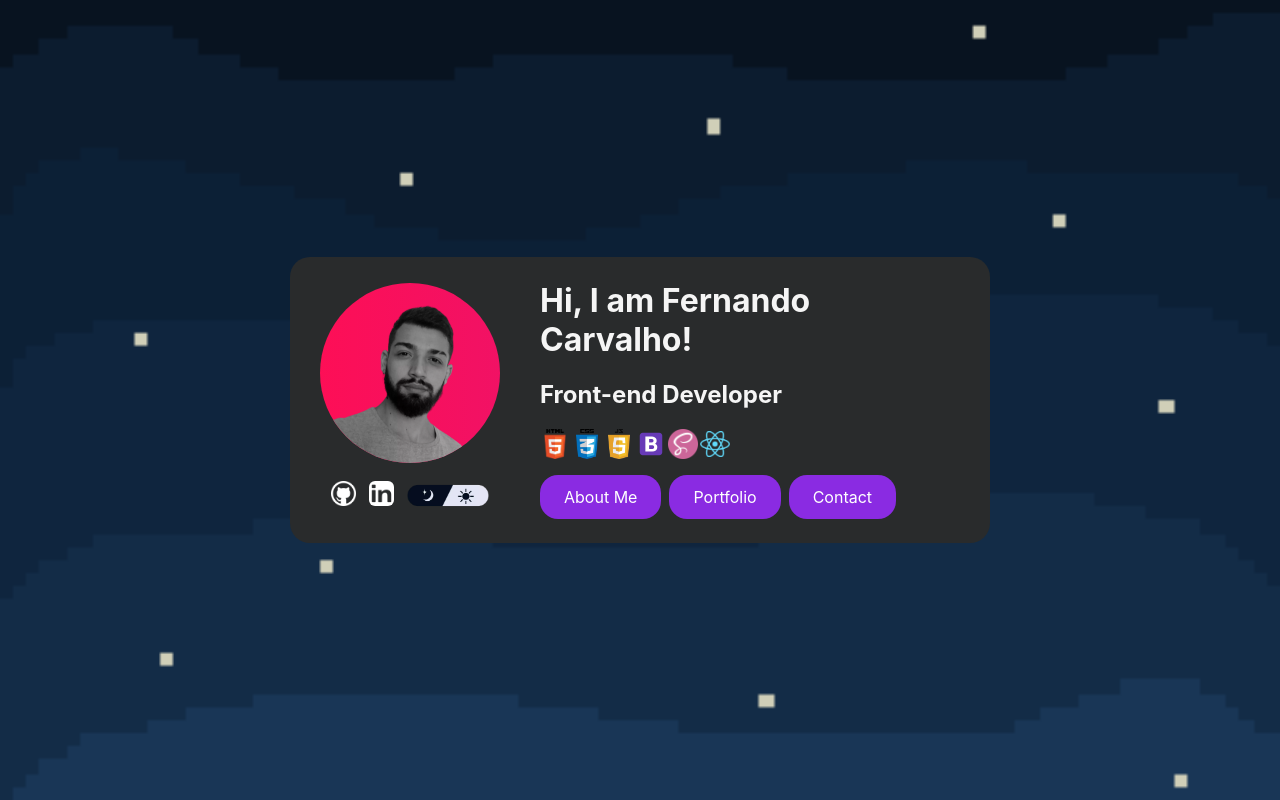
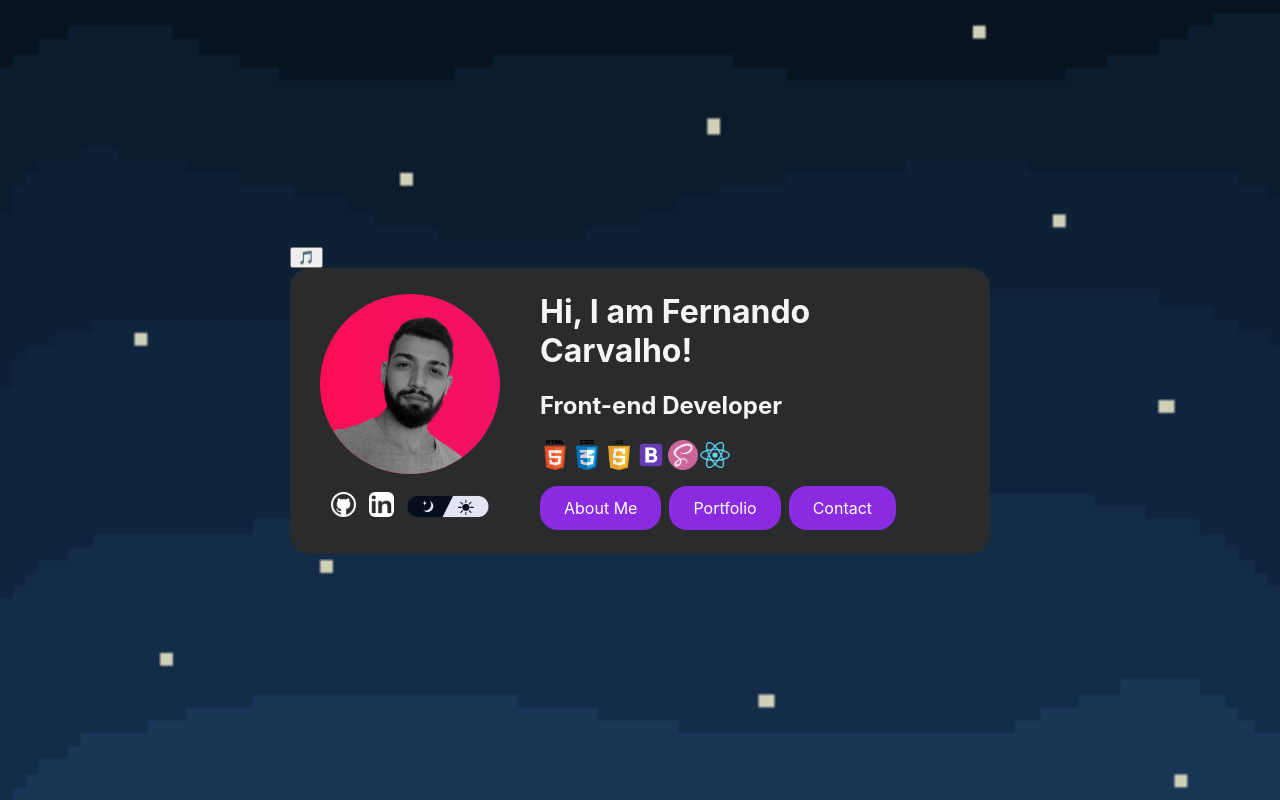
Before and after one commit to 21fernandinhow/portfolio-legacy, a React (Create React App) app: page / in a window 1280 px wide. Built offline with nearby package versions, Linux system fonts and the light colour scheme.

Commit message:
Update App.js

```diff
--- a/src/App.js
+++ b/src/App.js
@@ -1,9 +1,14 @@
+import { Fragment } from "react";
 import Section from "./components/section";
+import Song from "./components/music";
 import "./css/style.css";
 
 function App() {
   return (
-    <Section/>
+    <Fragment>
+      <Song/>
+      <Section/>
+    </Fragment>
   );
 }
 
```
